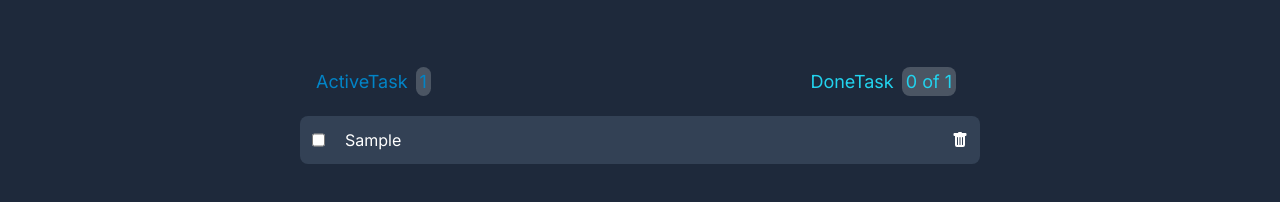
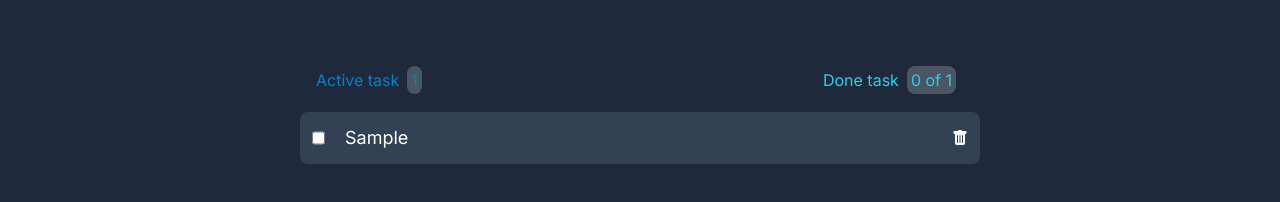
Before and after one commit to VladimirPariy/todo-ReactReduxTailwind, a React (Create React App) app: page / in a window 1280 px wide. Both pictures are taken after typing "Sample" into the empty fields and a click on the button "Create". Shown: the part 272-474 px from the top of the page. Built offline with nearby package versions, Linux system fonts and the light colour scheme.

Commit message:
fixed some bugs with store, fixed styles for todo counter, todo item and todo list

```diff
--- a/src/components/TodoCounter/TodoCounter.jsx
+++ b/src/components/TodoCounter/TodoCounter.jsx
@@ -8,13 +8,13 @@ const TodoCounter = (props) => {
     return (
         <div className={cl.task}>
             <div className={cl.activeTask}>
-                ActiveTask
+                Active task
                 <span className={cl.counter}>
                     {activeTodosLength}
                 </span>
             </div>
             <div className={cl.doneTask}>
-                DoneTask
+                Done task
                 <span className={cl.counter}>
                     {doneTodosLength} of {activeTodosLength + doneTodosLength}
                 </span>
--- a/src/components/TodoCounter/TodoCounter.module.scss
+++ b/src/components/TodoCounter/TodoCounter.module.scss
@@ -1,5 +1,5 @@
 .task {
-  @apply flex justify-between mt-16 mx-7 text-lg;
+  @apply flex justify-between mt-16 mx-7 text-base;
 
   .activeTask {
     @apply p-2 text-sky-600;
--- a/src/components/TodoItem/TodoItem.jsx
+++ b/src/components/TodoItem/TodoItem.jsx
@@ -4,17 +4,19 @@ import Button from "../UI/Button/Button";
 import cl from './TodoItem.module.scss'
 import {BsTrashFill} from "react-icons/bs";
 
-const TodoItem = (props) => {
-    const {elem, type, updateHandler, onSwitchingHandler, onDelete, checked, className} = props
+const TodoItem = ({elem, type, updateHandler, onSwitchingHandler, onDelete, checked, className}) => {
 
+    console.log(className)
     return (
         <div key={elem.id}
              onClick={updateHandler}
-             className={cl.taskItem}>
+             className={className ?
+                 `${cl.taskItem} ${cl[className]}` :
+                 cl.taskItem}>
 
             <Input type={type}
                    onChange={(e) => onSwitchingHandler(e, elem.id, elem.isDone)}
-                    checked={checked}
+                   checked={checked}
             />
             <div className={cl.title}>{elem.title}</div>
             <Button onClick={() => onDelete(elem.id, elem.isDone)}
--- a/src/components/TodoItem/TodoItem.module.scss
+++ b/src/components/TodoItem/TodoItem.module.scss
@@ -1,10 +1,14 @@
 .taskItem {
   @apply flex p-3 bg-slate-700 mx-5 rounded-lg text-white my-3;
   .title {
-    @apply mx-5 cursor-default flex-auto;
+    @apply mx-5 cursor-default flex-auto text-lg;
   }
 
   > input {
     @apply cursor-pointer;
   }
+
 }
+.done{
+@apply text-gray-400 line-through
+}
--- a/src/components/TodoList/TodoList.jsx
+++ b/src/components/TodoList/TodoList.jsx
@@ -41,17 +41,6 @@ const TodoList = () => {
 
     const checkingLengthTodos = activeTodos.length === 0 && doneTodos.length === 0
 
-    const doneTask = doneTodos.filter(todo => todo.isDone)
-        .map((todo) =>
-            <TodoItem key={todo.id}
-                      elem={todo}
-                      checked={todo.isDone}
-                      type={"checkbox"}
-                      updateHandler={updateHandler}
-                      onDelete={onDelete}
-                      onSwitchingHandler={onSwitchingHandler}/>
-        );
-
     const activeTask = activeTodos.filter(todo => !todo.isDone)
         .map((todo) =>
             <TodoItem key={todo.id}
@@ -63,6 +52,17 @@ const TodoList = () => {
                       onSwitchingHandler={onSwitchingHandler}/>
         );
 
+    const doneTask = doneTodos.filter(todo => todo.isDone)
+        .map((todo) =>
+            <TodoItem key={todo.id}
+                      elem={todo}
+                      checked={todo.isDone}
+                      type={"checkbox"}
+                      className={"done"}
+                      updateHandler={updateHandler}
+                      onDelete={onDelete}
+                      onSwitchingHandler={onSwitchingHandler}/>
+        );
 
     return (
         <>
--- a/src/store/todosReducer.js
+++ b/src/store/todosReducer.js
@@ -14,7 +14,7 @@ export const todosReducer = (state = initialState, action) => {
         case ADD_TODO:
             return {
                 ...state,
-                activeTodos: [...state.activeTodos, action.payload]
+                activeTodos: [action.payload, ...state.activeTodos ]
             }
 
         case REMOVE_ACTIVE_TODO:
```
